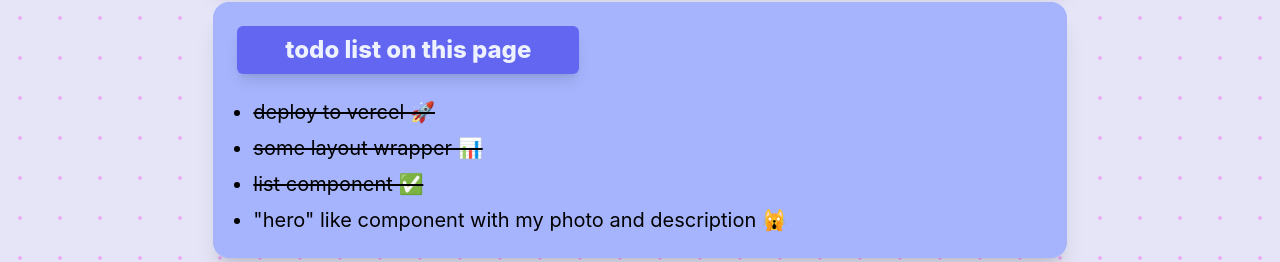
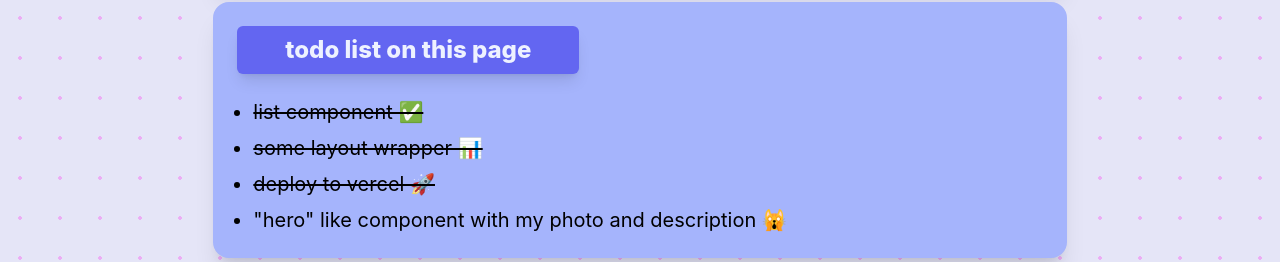
Before and after one commit to jjachowski/portfolio, a Next.js app: page / in a window 1280 px wide. Shown: the part 442-704 px from the top of the page. Built offline with nearby package versions, Linux system fonts and the light colour scheme.

Commit message:
fixed sorting

```diff
--- a/components/TodoList.tsx
+++ b/components/TodoList.tsx
@@ -7,11 +7,10 @@ interface TodoListProps {
   superCool?: boolean;
 }
 
-const sortItems = (a: ListItem, b: ListItem) => {
-  if (a.done) return -1;
-  if (b.done === a.done) return 0;
-  return 1;
-};
+// *magic* sort expects negative value when first item is lesser than second
+// so we parse boolean nullable values to boolean then to 0 or 1,
+// then we perform subtraction
+const sortItems = (a: ListItem, b: ListItem) => +!!b.done - +!!a.done;
 
 export const TodoList: React.FC<TodoListProps> = ({
   title,
@@ -22,6 +21,7 @@ export const TodoList: React.FC<TodoListProps> = ({
     <Card title={title}>
       <List
         items={items.sort((a, b) => sortItems(a, b))}
+        // items={items}
         className='text-xl'
         superCool={superCool}
       />
```
